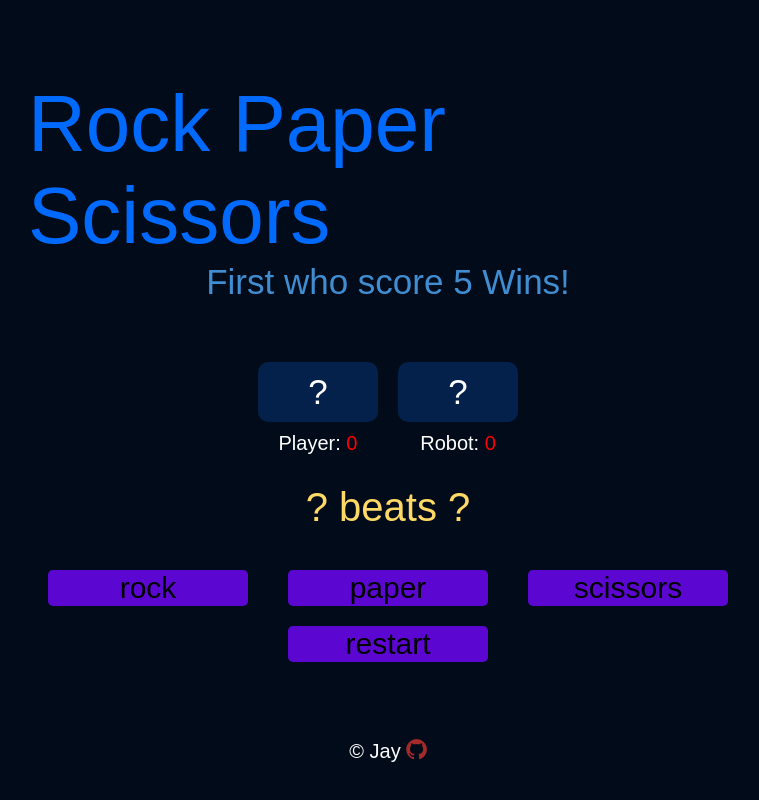
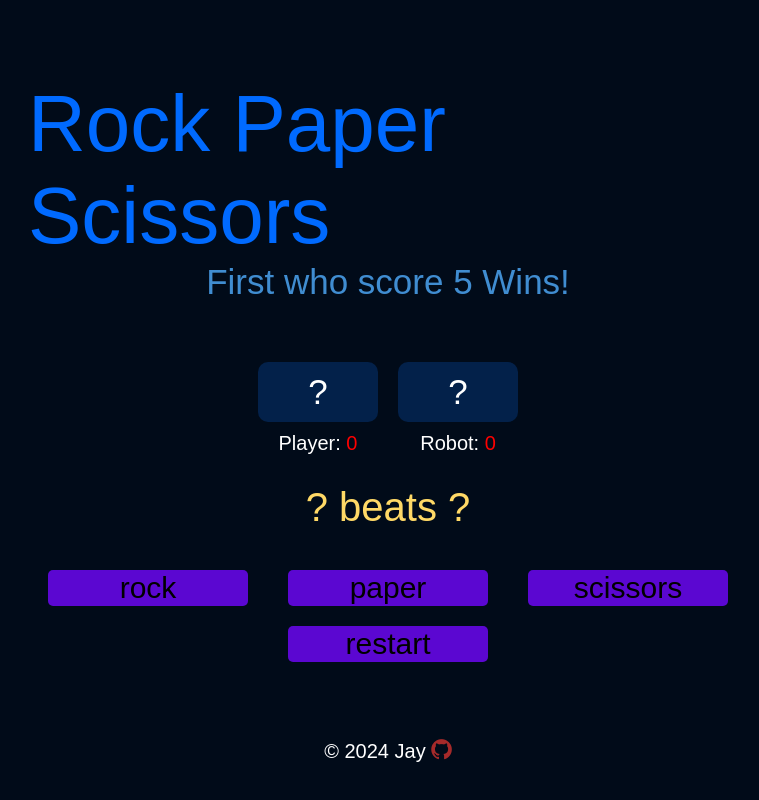
Before and after one commit to vaardhanraju/rock-paper-scissors, a plain HTML site: page index.html in a window 1280 px wide. Shown: the whole page, without its empty margins (252-1011 px from the left). Drawn offline with Linux system fonts and the light colour scheme; a web font is replaced by a local one.

Commit message:
Added year in the copyright section.

```diff
--- a/index.html
+++ b/index.html
@@ -41,7 +41,7 @@
           <button class="scissors" id="scissors">scissors</button>
         </div>
         <div class="restart"><button id="restart">restart</button></div>
-        <div class="credits">&copy; <a href="https://github.com/vaardhanraju" target="_blank">Jay <i style="font-size:24px; color: brown;" class="fa">&#xf09b;</i></a></div>
+        <div class="credits">&copy; 2024 <a href="https://github.com/vaardhanraju" target="_blank">Jay <i style="font-size:24px; color: brown;" class="fa">&#xf09b;</i></a></div>
       </div>
 
       <script src="script.js" defer></script>
```
